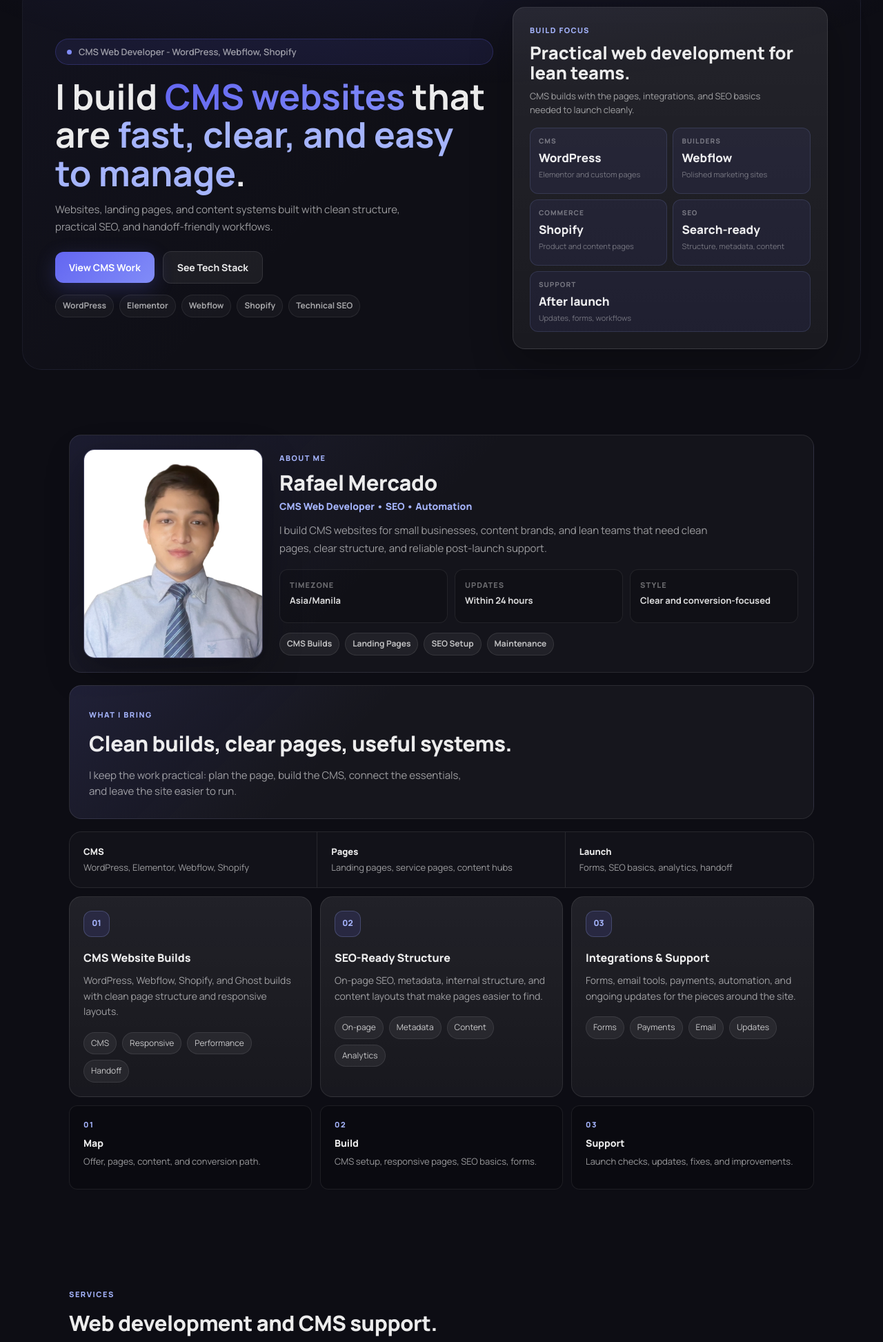
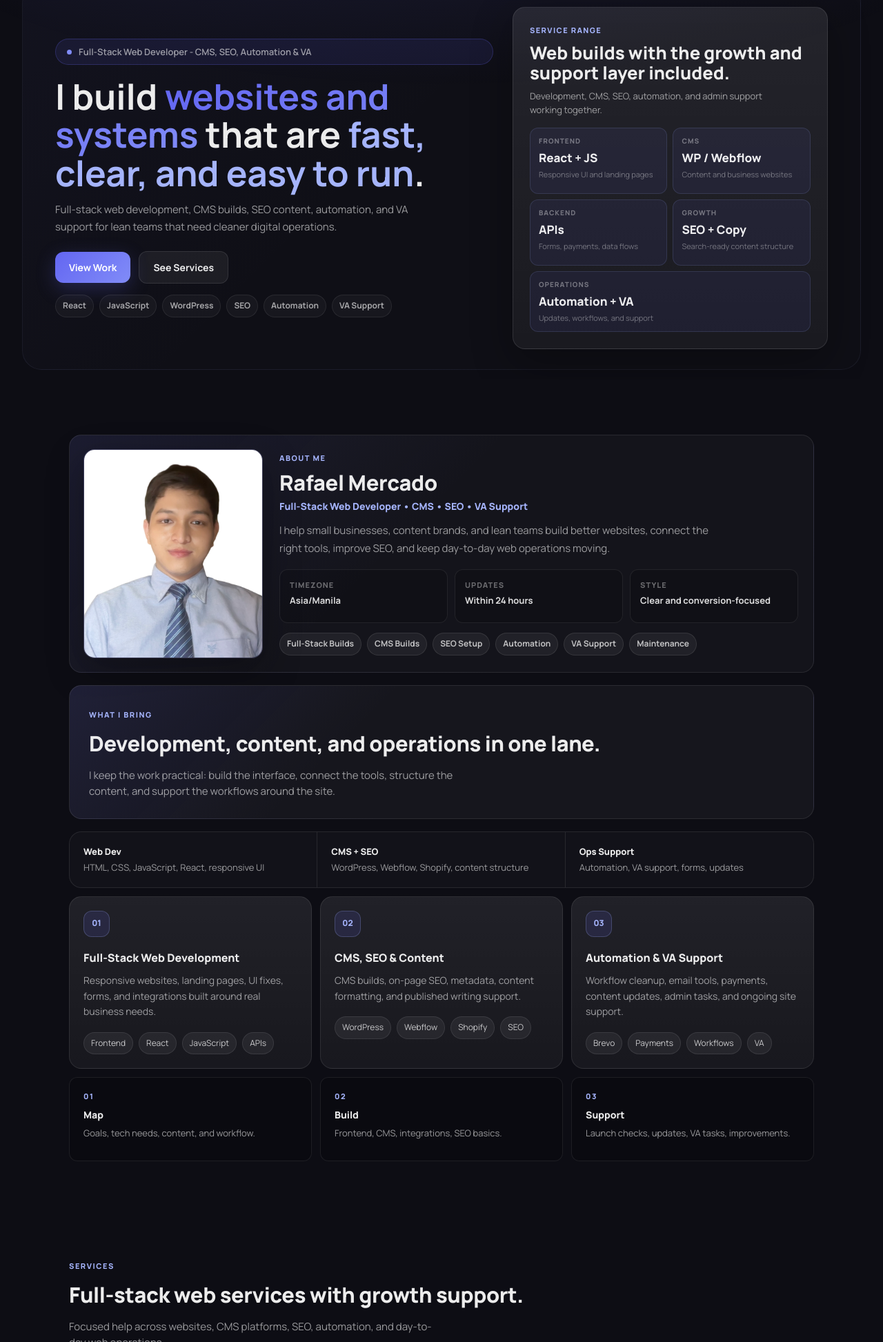
Before and after one commit to rafaellmrcs/portfolio, a website: page index.html in a window 1280 px wide. Shown: the part 119-2064 px from the top of the page at 69% size. Drawn offline with Linux system fonts and the light colour scheme; files whose address does not match are found by name.

Commit message:
portfolio

```diff
--- a/index.html
+++ b/index.html
@@ -3,8 +3,8 @@
   <head>
     <meta charset="UTF-8" />
     <meta name="viewport" content="width=device-width, initial-scale=1.0" />
-    <meta name="description" content="Rafael Mercado portfolio for CMS web development, WordPress, Webflow, Shopify, SEO content, automation, and conversion-ready websites." />
-   <title>RM - Portfolio | CMS Web Developer</title>
+    <meta name="description" content="Rafael Mercado portfolio for full-stack web development, CMS builds, SEO content, automation, VA support, and conversion-ready digital systems." />
+   <title>RM - Portfolio | Full-Stack Web Developer</title>
     <link
       rel="icon"
       type="image/png"
@@ -64,71 +64,72 @@
         <div class="hero__inner">
           <div class="hero__left hero__content reveal">
             <div class="badge">
-              CMS Web Developer - WordPress, Webflow, Shopify
+              Full-Stack Web Developer - CMS, SEO, Automation & VA
             </div>
 
             <h1>
-              I build <span class="grad">CMS websites</span> that are
-              <span class="grad2">fast, clear, and easy to manage</span>.
+              I build <span class="grad">websites and systems</span> that are
+              <span class="grad2">fast, clear, and easy to run</span>.
             </h1>
 
             <p class="sub">
-              Websites, landing pages, and content systems built with clean structure,
-              practical SEO, and handoff-friendly workflows.
+              Full-stack web development, CMS builds, SEO content, automation,
+              and VA support for lean teams that need cleaner digital operations.
             </p>
 
             <div class="hero__cta">
               <div class="cta-item">
-                <a class="btn btn--primary" href="#work">View CMS Work</a>
+                <a class="btn btn--primary" href="#work">View Work</a>
               </div>
 
               <div class="cta-item">
-                <a class="btn btn--ghost" href="#stack">See Tech Stack</a>
+                <a class="btn btn--ghost" href="#services">See Services</a>
               </div>
             </div>
 
             <div class="hero-proof">
+              <span>React</span>
+              <span>JavaScript</span>
               <span>WordPress</span>
-              <span>Elementor</span>
-              <span>Webflow</span>
-              <span>Shopify</span>
-              <span>Technical SEO</span>
+              <span>SEO</span>
+              <span>Automation</span>
+              <span>VA Support</span>
             </div>
           </div>
 
           <aside class="hero__snapshot reveal" aria-label="Delivery snapshot">
             <div class="snapshot-panel">
-              <span class="snapshot-panel__eyebrow">Build Focus</span>
-              <h2>Practical web development for lean teams.</h2>
+              <span class="snapshot-panel__eyebrow">Service Range</span>
+              <h2>Web builds with the growth and support layer included.</h2>
               <p>
-                CMS builds with the pages, integrations, and SEO basics needed to launch cleanly.
+                Development, CMS, SEO, automation, and admin support working together.
               </p>
 
               <div class="snapshot-grid" aria-label="Portfolio highlights">
                 <div class="snapshot-item">
-                  <span>CMS</span>
-                  <b>WordPress</b>
-                  <small>Elementor and custom pages</small>
+                  <span>Frontend</span>
+                  <b>React + JS</b>
+                  <small>Responsive UI and landing pages</small>
                 </div>
                 <div class="snapshot-item">
-                  <span>Builders</span>
-                  <b>Webflow</b>
-                  <small>Polished marketing sites</small>
+                  <span>CMS</span>
+                  <b>WP / Webflow</b>
+                  <small>Content and business websites</small>
                 </div>
                 <div class="snapshot-item">
-                  <span>Commerce</span>
-                  <b>Shopify</b>
-                  <small>Product and content pages</small>
+                  <span>Backend</span>
+                  <b>APIs</b>
+                  <small>Forms, payments, data flows</small>
                 </div>
                 <div class="snapshot-item">
-                  <span>SEO</span>
-                  <b>Search-ready</b>
-                  <small>Structure, metadata, content</small>
+                  <span>Growth</span>
+                  <b>SEO + Copy</b>
+                  <small>Search-ready content structure</small>
                 </div>
                 <div class="snapshot-item">
-                  <span>Support</span>
-                  <b>After launch</b>
-                  <small>Updates, forms, workflows</small>
+                  <span>Operations</span>
+                  <b>Automation + VA</b>
+                  <small>Updates, workflows, and support</small>
                 </div>
               </div>
             </div>
@@ -146,10 +147,10 @@
     <div class="about-me__content">
       <span class="section-kicker">About Me</span>
       <h2>Rafael Mercado</h2>
-      <p class="about-me__role">CMS Web Developer • SEO • Automation</p>
+      <p class="about-me__role">Full-Stack Web Developer • CMS • SEO • VA Support</p>
       <p>
-        I build CMS websites for small businesses, content brands, and lean teams that need
-        clean pages, clear structure, and reliable post-launch support.
+        I help small businesses, content brands, and lean teams build better websites,
+        connect the right tools, improve SEO, and keep day-to-day web operations moving.
       </p>
 
       <div class="about-me__meta" aria-label="Availability details">
@@ -168,9 +169,11 @@
       </div>
 
       <div class="about-me__tags">
+        <span>Full-Stack Builds</span>
         <span>CMS Builds</span>
-        <span>Landing Pages</span>
         <span>SEO Setup</span>
+        <span>Automation</span>
+        <span>VA Support</span>
         <span>Maintenance</span>
       </div>
     </div>
@@ -178,25 +181,25 @@
 
   <div class="section__head about-head reveal">
     <span class="section-kicker">What I Bring</span>
-    <h2>Clean builds, clear pages, useful systems.</h2>
+    <h2>Development, content, and operations in one lane.</h2>
     <p>
-      I keep the work practical: plan the page, build the CMS, connect the essentials,
-      and leave the site easier to run.
+      I keep the work practical: build the interface, connect the tools, structure the content,
+      and support the workflows around the site.
     </p>
   </div>
 
   <div class="about-snapshot reveal" aria-label="Project strengths">
     <div>
-      <b>CMS</b>
-      <span>WordPress, Elementor, Webflow, Shopify</span>
+      <b>Web Dev</b>
+      <span>HTML, CSS, JavaScript, React, responsive UI</span>
     </div>
     <div>
-      <b>Pages</b>
-      <span>Landing pages, service pages, content hubs</span>
+      <b>CMS + SEO</b>
+      <span>WordPress, Webflow, Shopify, content structure</span>
     </div>
     <div>
-      <b>Launch</b>
-      <span>Forms, SEO basics, analytics, handoff</span>
+      <b>Ops Support</b>
+      <span>Automation, VA support, forms, updates</span>
     </div>
   </div>
 
@@ -204,34 +207,34 @@
 
     <div class="about-card reveal">
       <span class="about-card__icon">01</span>
-      <h3>CMS Website Builds</h3>
+      <h3>Full-Stack Web Development</h3>
       <p>
-        WordPress, Webflow, Shopify, and Ghost builds with clean page structure and responsive layouts.
+        Responsive websites, landing pages, UI fixes, forms, and integrations built around real business needs.
       </p>
       <div class="list">
-        <span>CMS</span><span>Responsive</span><span>Performance</span><span>Handoff</span>
+        <span>Frontend</span><span>React</span><span>JavaScript</span><span>APIs</span>
       </div>
     </div>
 
     <div class="about-card reveal">
       <span class="about-card__icon">02</span>
-      <h3>SEO-Ready Structure</h3>
+      <h3>CMS, SEO & Content</h3>
       <p>
-        On-page SEO, metadata, internal structure, and content layouts that make pages easier to find.
+        CMS builds, on-page SEO, metadata, content formatting, and published writing support.
       </p>
       <div class="list">
-        <span>On-page</span><span>Metadata</span><span>Content</span><span>Analytics</span>
+        <span>WordPress</span><span>Webflow</span><span>Shopify</span><span>SEO</span>
       </div>
     </div>
 
     <div class="about-card reveal">
       <span class="about-card__icon">03</span>
-      <h3>Integrations & Support</h3>
+      <h3>Automation & VA Support</h3>
       <p>
-        Forms, email tools, payments, automation, and ongoing updates for the pieces around the site.
+        Workflow cleanup, email tools, payments, content updates, admin tasks, and ongoing site support.
       </p>
       <div class="list">
-        <span>Forms</span><span>Payments</span><span>Email</span><span>Updates</span>
+        <span>Brevo</span><span>Payments</span><span>Workflows</span><span>VA</span>
       </div>
     </div>
 
@@ -241,17 +244,17 @@
     <div>
       <span>01</span>
       <b>Map</b>
-      <p>Offer, pages, content, and conversion path.</p>
+      <p>Goals, tech needs, content, and workflow.</p>
     </div>
     <div>
       <span>02</span>
       <b>Build</b>
-      <p>CMS setup, responsive pages, SEO basics, forms.</p>
+      <p>Frontend, CMS, integrations, SEO basics.</p>
     </div>
     <div>
       <span>03</span>
       <b>Support</b>
-      <p>Launch checks, updates, fixes, and improvements.</p>
+      <p>Launch checks, updates, VA tasks, improvements.</p>
     </div>
   </div>
 </section>
@@ -260,46 +263,46 @@
   <section id="services" class="section section--tight">
   <div class="section__head reveal">
     <span class="section-kicker">Services</span>
-    <h2>Web development and CMS support.</h2>
+    <h2>Full-stack web services with growth support.</h2>
     <p>
-      Focused help for businesses that need a better site without an overbuilt process.
+      Focused help across websites, CMS platforms, SEO, automation, and day-to-day web operations.
     </p>
   </div>
 
   <div class="service-grid">
     <article class="service reveal">
       <div class="service__icon">01</div>
-      <h3>CMS Website Development</h3>
-      <p>Builds and redesigns for WordPress, Webflow, Shopify, and Ghost.</p>
+      <h3>Full-Stack Web Development</h3>
+      <p>Responsive pages, UI fixes, forms, integrations, and web app support.</p>
       <div class="service__chips">
-        <span>Pages</span><span>Themes</span><span>Mobile</span>
+        <span>React</span><span>JavaScript</span><span>APIs</span>
       </div>
     </article>
 
     <article class="service reveal">
       <div class="service__icon">02</div>
-      <h3>Landing Pages</h3>
-      <p>Service, product, and campaign pages designed for clearer action.</p>
+      <h3>CMS & Website Builds</h3>
+      <p>WordPress, Webflow, Shopify, and Ghost builds that are easy to manage.</p>
       <div class="service__chips">
-        <span>Offers</span><span>Forms</span><span>Conversion</span>
+        <span>WordPress</span><span>Webflow</span><span>Shopify</span>
       </div>
     </article>
 
     <article class="service reveal">
       <div class="service__icon">03</div>
-      <h3>Technical SEO Setup</h3>
-      <p>Search-ready structure, metadata, content formatting, and checks.</p>
+      <h3>SEO & Content Support</h3>
+      <p>Technical SEO, landing page copy, blog formatting, and content updates.</p>
       <div class="service__chips">
-        <span>On-page</span><span>Schema</span><span>Speed</span>
+        <span>SEO</span><span>Copy</span><span>Blogs</span>
       </div>
     </article>
 
     <article class="service reveal">
       <div class="service__icon">04</div>
-      <h3>Integrations & Maintenance</h3>
-      <p>Forms, email tools, payment flows, automation, and content updates.</p>
+      <h3>Automation & VA Support</h3>
+      <p>Email tools, payments, workflow cleanup, admin support, and maintenance.</p>
       <div class="service__chips">
-        <span>Email</span><span>Payments</span><span>Support</span>
+        <span>Brevo</span><span>Payments</span><span>VA</span>
       </div>
     </article>
   </div>
@@ -309,21 +312,13 @@
   <section id="stack" class="section stack-section">
   <div class="section__head reveal">
     <span class="section-kicker">Tech Stack</span>
-    <h2>The tools I use to build and maintain sites.</h2>
+    <h2>The tools I use to build, optimize, and support web systems.</h2>
     <p>
-      A compact stack across CMS development, frontend work, SEO, and integrations.
+      A compact stack across frontend, backend support, CMS, SEO, automation, and VA operations.
     </p>
   </div>
 
   <div class="stack-grid">
-    <article class="stack-card reveal">
-      <span class="stack-card__label">CMS</span>
-      <h3>WordPress, Webflow, Shopify, Ghost</h3>
-      <div class="stack-list">
-        <span>Elementor</span><span>Theme edits</span><span>CMS setup</span><span>Content models</span>
-      </div>
-    </article>
-
     <article class="stack-card reveal">
       <span class="stack-card__label">Frontend</span>
       <h3>HTML, CSS, JavaScript, React</h3>
@@ -333,18 +328,26 @@
     </article>
 
     <article class="stack-card reveal">
-      <span class="stack-card__label">SEO</span>
-      <h3>Search Console, Analytics, on-page SEO</h3>
+      <span class="stack-card__label">Backend</span>
+      <h3>Node.js, Supabase, APIs, forms</h3>
       <div class="stack-list">
-        <span>Metadata</span><span>Internal links</span><span>Schema</span><span>Content structure</span>
+        <span>Serverless</span><span>Data flows</span><span>Payments</span><span>Auth support</span>
       </div>
     </article>
 
     <article class="stack-card reveal">
-      <span class="stack-card__label">Integrations</span>
-      <h3>Brevo, Twilio, Stripe, PayPal, forms</h3>
+      <span class="stack-card__label">CMS + SEO</span>
+      <h3>WordPress, Webflow, Shopify, Ghost</h3>
       <div class="stack-list">
-        <span>Email flows</span><span>Payments</span><span>reCAPTCHA</span><span>Automation</span>
+        <span>Elementor</span><span>Metadata</span><span>Schema</span><span>Content structure</span>
+      </div>
+    </article>
+
+    <article class="stack-card reveal">
+      <span class="stack-card__label">Ops</span>
+      <h3>Brevo, Twilio, Stripe, PayPal, VA</h3>
+      <div class="stack-list">
+        <span>Email flows</span><span>reCAPTCHA</span><span>Automation</span><span>Admin support</span>
       </div>
     </article>
   </div>
@@ -354,9 +357,9 @@
   <section id="work" class="section">
   <div class="section__head reveal">
     <span class="section-kicker">Selected Work</span>
-    <h2>CMS and web projects.</h2>
+    <h2>Full-stack, CMS, and growth projects.</h2>
     <p>
-      A mix of website builds, content platforms, affiliate tools, and SEO support.
+      A mix of websites, platforms, integrations, content systems, and SEO support.
     </p>
   </div>
 
@@ -1345,9 +1348,10 @@
   <div class="contact reveal">
 
     <div class="contact__left">
-      <h2>Let's build a CMS site that performs.</h2>
+      <h2>Let's build a web system that performs.</h2>
       <p>
-        Share the site, page, or CMS issue you want cleaned up. I will help you map the work and build it cleanly.
+        Share the website, app, SEO, automation, or support work you need handled.
+        I will help you map it clearly and execute it cleanly.
       </p>
 
       <div class="contact__info">
@@ -1382,12 +1386,14 @@
         What do you need?
         <select name="service" required>
           <option value="" disabled selected>Select one</option>
+          <option>Full-Stack Web Development</option>
           <option>CMS Website Development</option>
           <option>Landing Page Build</option>
-          <option>SEO Optimization</option>
+          <option>SEO / Content Support</option>
           <option>Website Maintenance</option>
           <option>Integrations / Automation</option>
-          <option>Combination of Web Services</option>
+          <option>VA / Operations Support</option>
+          <option>Combination of Services</option>
         </select>
       </label>
 
@@ -1414,7 +1420,7 @@
  <footer class="footer">
   <div class="footer__inner">
     <p class="footer__copy">
-      © 2026 Rafael Mercado • CMS Web Development, SEO & Automation
+      © 2026 Rafael Mercado • Full-Stack Web Development, CMS, SEO, Automation & VA
     </p>
 
     <div class="footer__social">
```
Also changed, not shown: assets/writing-dropship-usa-enhancement-packages.png (added).
